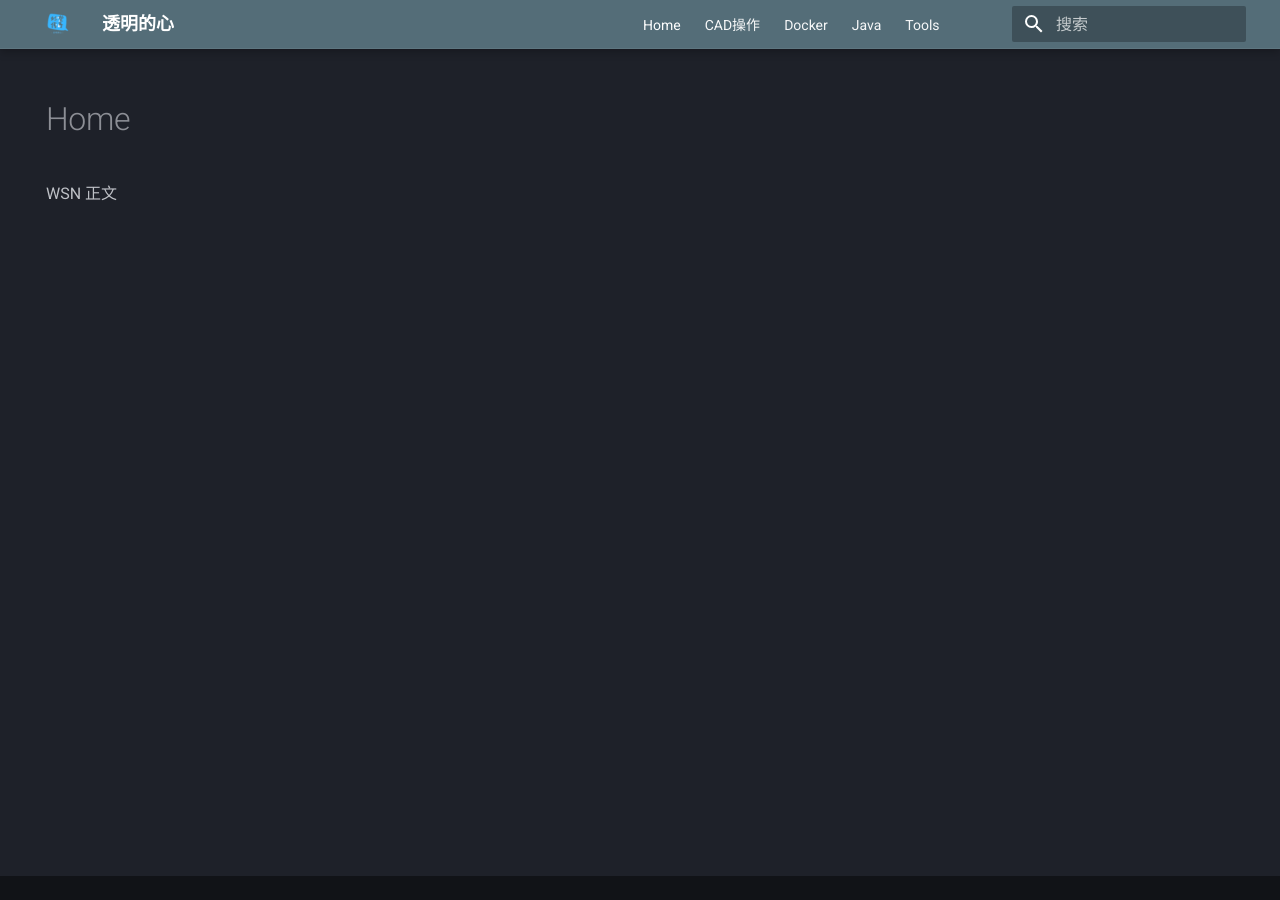
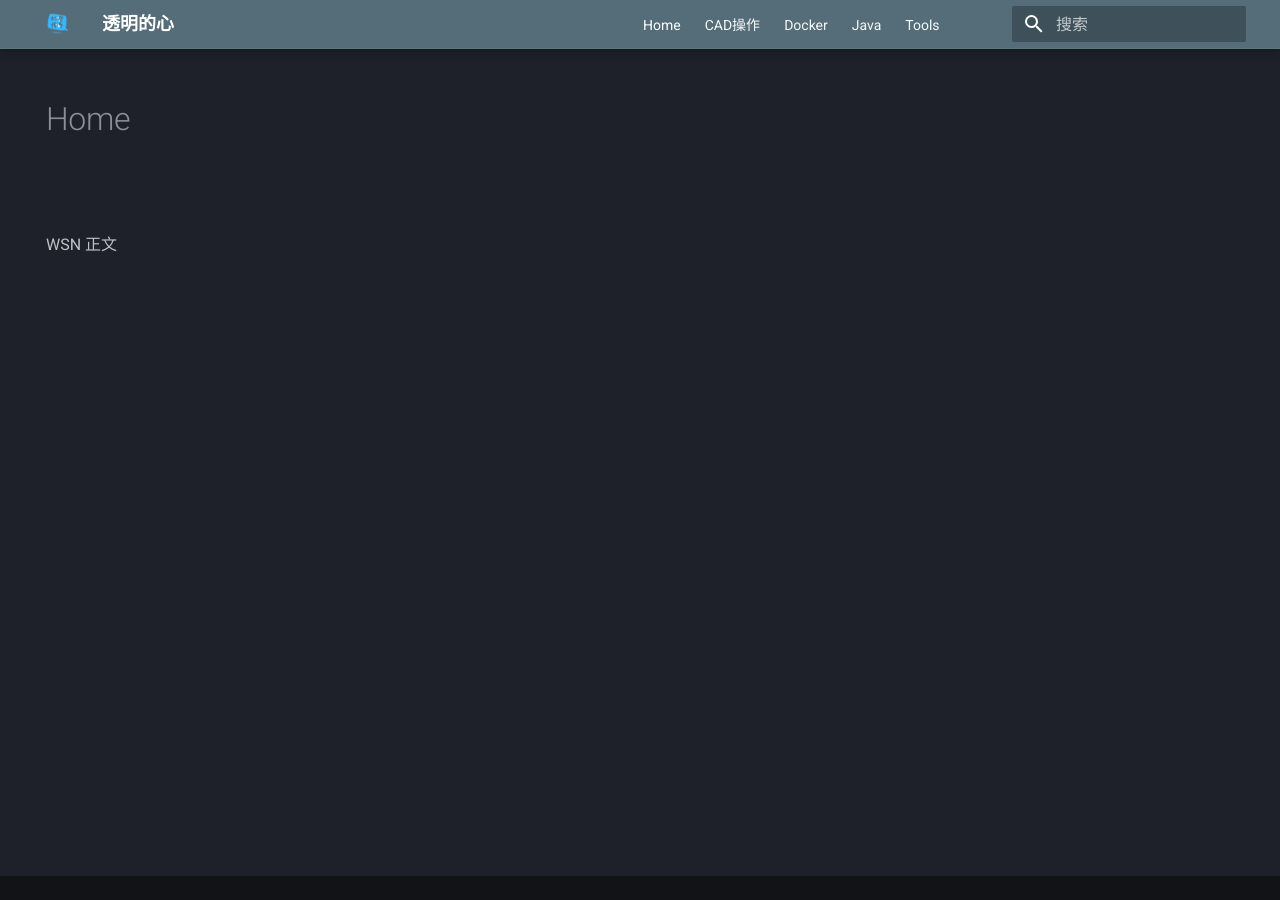
Before and after one commit to wq0713/wq0713.github.io, an MkDocs documentation site: the page built from docs/index.md, in a window 1280 px wide. Built offline with MkDocs 1.6.1 and Material for MkDocs 9.7.7, drawn with Linux system fonts in a browser that asks for light colours.

Commit message:
Update index.md

```diff
--- a/docs/index.md
+++ b/docs/index.md
@@ -3,6 +3,6 @@ hide:
   - navigation
   - toc
 ---
-
+##&nbsp;&nbsp;&nbsp;
 WSN
 正文
```
